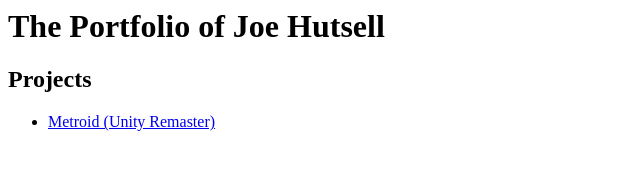
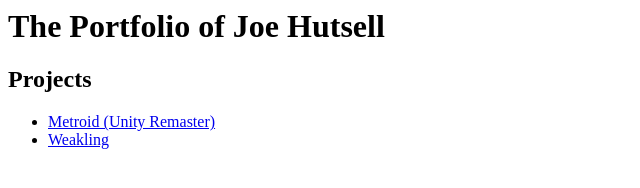
Before and after one commit to hutz3760/hutz3760.github.io, a plain HTML site: page index.html in a window 1280 px wide. Shown: the full height of the page, 0-640 px from the left. Drawn offline with Linux system fonts and the light colour scheme.

Commit message:
Added P2, Weakling to Portfolio

```diff
--- a/index.html
+++ b/index.html
@@ -7,6 +7,7 @@
 <!-- TODO: Erase one of these two. Replace the 'href' link below with a link to your WebGL build page. -->
 <ul>
 <li><a href="https://hutz1.itch.io/metroid-nes-remake-with-teleporter-level">Metroid (Unity Remaster)</a></li>
+<li><a href="https://hutz1.itch.io/weakling">Weakling</a></li>
 </ul>
 
 <!-- TIP: Rename this file "index.html", and it will become the default landing page whenever someone navigates their browser to your domain. -->
```
